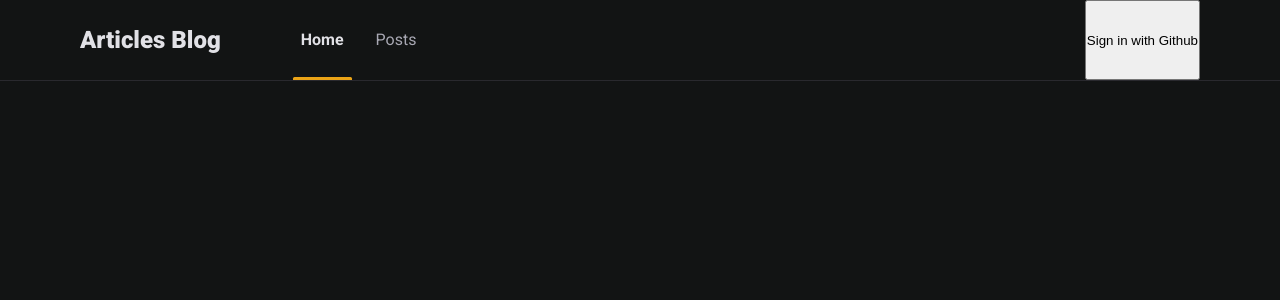
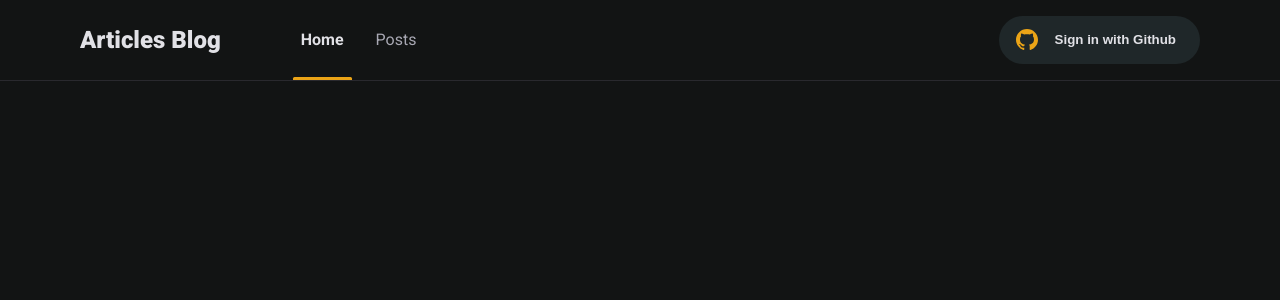
Before and after one commit to DecomeProjects/articles-blog, a Next.js app: page / in a window 1280 px wide. Shown: the top 300 px of the page. Built offline with nearby package versions, Linux system fonts and the light colour scheme.

Commit message:
feat: sign in button ui

```diff
--- /dev/null
+++ b/src/components/Header/SignInButton/index.tsx
@@ -0,0 +1,21 @@
+import styles from './styles.module.scss';
+
+export function SignInButton() {
+  return (
+    <button className={styles.button}>
+      <svg
+        width="24"
+        height="24"
+        viewBox="0 0 24 24"
+        fill="none"
+        xmlns="http://www.w3.org/2000/svg"
+      >
+        <path
+          d="M12 1C5.9225 1 1 5.8208 1 11.7664C1 16.5242 4.1515 20.5589 8.52125 21.9814C9.07125 22.0828 9.27292 21.7495 9.27292 21.4637C9.27292 21.2081 9.26375 20.5306 9.25917 19.6331C6.19933 20.2823 5.554 18.1887 5.554 18.1887C5.0535 16.9461 4.33025 16.6137 4.33025 16.6137C3.33383 15.9463 4.40725 15.96 4.40725 15.96C5.51183 16.0349 6.09208 17.0693 6.09208 17.0693C7.07292 18.7155 8.667 18.2398 9.29583 17.965C9.39483 17.2684 9.67808 16.7945 9.9925 16.5252C7.54958 16.2558 4.982 15.33 4.982 11.2049C4.982 10.0299 5.40825 9.06936 6.11408 8.31611C5.99033 8.04402 5.61908 6.9493 6.21033 5.46654C6.21033 5.46654 7.13158 5.17802 9.23533 6.57039C10.1153 6.33118 11.0503 6.21249 11.9853 6.20701C12.9203 6.21249 13.8553 6.33118 14.7353 6.57039C16.8253 5.17802 17.7466 5.46654 17.7466 5.46654C18.3378 6.9493 17.9666 8.04402 17.8566 8.31611C18.5578 9.06936 18.9841 10.0299 18.9841 11.2049C18.9841 15.341 16.4128 16.2513 13.9653 16.516C14.3503 16.8392 14.7078 17.4994 14.7078 18.5083C14.7078 19.949 14.6941 21.1067 14.6941 21.4564C14.6941 21.7386 14.8866 22.0755 15.4503 21.9677C19.8512 20.5544 23 16.5169 23 11.7664C23 5.8208 18.0747 1 12 1Z"
+          fill="currentColor"
+        />
+      </svg>
+      Sign in with Github
+    </button>
+  );
+}
--- /dev/null
+++ b/src/components/Header/SignInButton/styles.module.scss
@@ -0,0 +1,28 @@
+@import "../../../styles/mixins.scss";
+
+.button {
+  display: flex;
+  align-items: center;
+  gap: 1rem;
+  padding: 0.75rem 1.5rem 0.75rem 1rem;
+  height: max-content;
+
+  background-color: var(--clr-shape);
+  border: 0;
+  border-radius: 1.5rem;
+  cursor: pointer;
+  color: var(--clr-title);
+  font-weight: 700;
+  line-height: 1.5rem;
+  outline: 2px solid transparent;
+
+  @include focus-outline;
+
+  &:hover {
+    filter: brightness(1.1);
+  }
+
+  > svg path {
+    fill: var(--clr-yellow);
+  }
+}
--- a/src/components/Header/index.tsx
+++ b/src/components/Header/index.tsx
@@ -1,3 +1,4 @@
+import { SignInButton } from './SignInButton';
 import styles from './styles.module.scss';
 
 export function Header() {
@@ -6,6 +7,7 @@ export function Header() {
       <div id={styles.wrapper}>
         <div>
           <h1>Articles Blog</h1>
+
           <nav className={styles.navigation}>
             <ul>
               <li className={styles.active}>
@@ -18,7 +20,7 @@ export function Header() {
           </nav>
         </div>
 
-        <button type="button">Sign in with Github</button>
+        <SignInButton />
       </div>
     </header>
   );
--- a/src/components/Header/styles.module.scss
+++ b/src/components/Header/styles.module.scss
@@ -1,8 +1,11 @@
+@import "../../styles/mixins.scss";
+
 .headerContainer {
   border-bottom: 1px solid #29292e;
 
   div#wrapper {
     display: flex;
+    align-items: center;
     max-width: 70rem;
     margin: 0 auto;
 
@@ -31,11 +34,13 @@
 
     > li {
       > a {
+        display: inline-block;
         padding-inline: 0.5rem;
         line-height: 5rem;
         text-decoration: none;
         color: inherit;
-        transition: color 0.2s;
+
+        @include focus-outline;
 
         &:hover {
           color: var(--clr-yellow);
--- a/src/styles/global.scss
+++ b/src/styles/global.scss
@@ -2,6 +2,8 @@
   padding: 0;
   margin: 0;
   box-sizing: border-box;
+  transition-property: color, filter, outline-color;
+  transition-duration: 0.2s;
 }
 
 :root {
--- /dev/null
+++ b/src/styles/mixins.scss
@@ -0,0 +1,8 @@
+@mixin focus-outline {
+  outline: 2px solid transparent;
+  outline-offset: -2px;
+
+  &:focus {
+    outline-color: var(--clr-yellow);
+  }
+}
```
Also changed, not shown: src/assets/github.svg (added).
